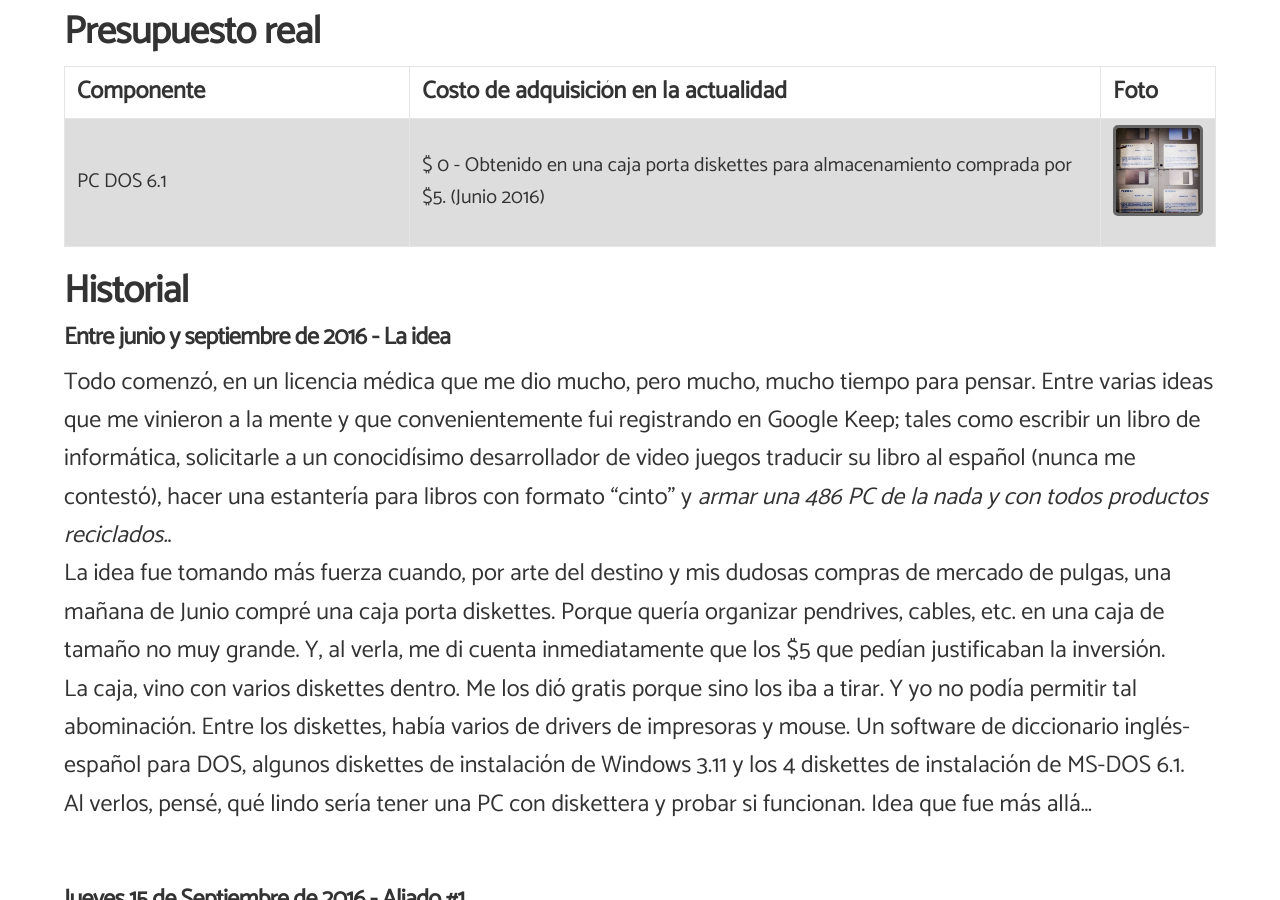
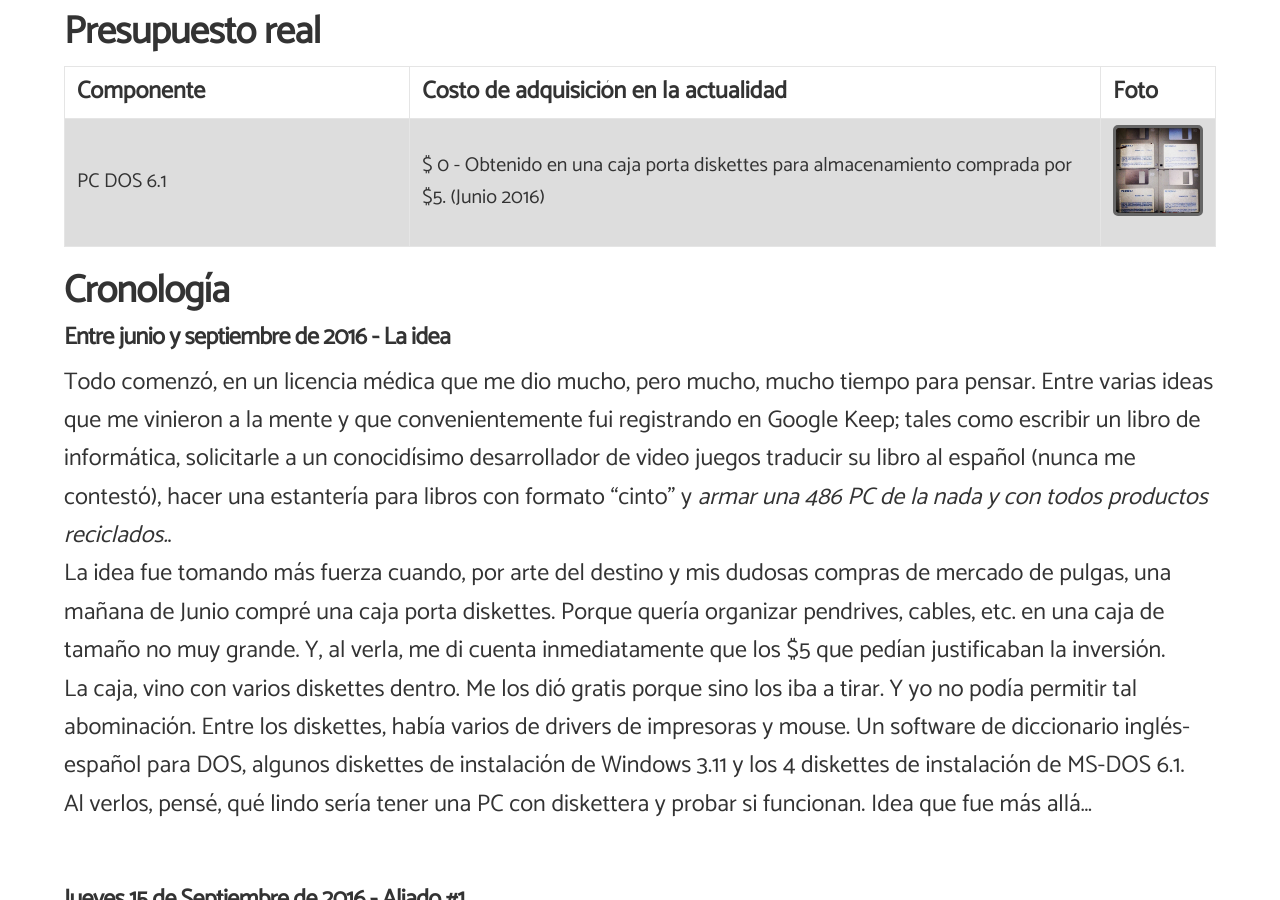
Before and after one commit to angelsimon/angelsimon.github.io, a Jekyll site: the page built from _posts/2016-10-03-armar-una-486-en-2016.md, in a window 1280 px wide and 900 px high, scrolled down 1218 px. Built offline with Jekyll 4.4.1, drawn with Linux system fonts in a browser that asks for light colours; nearby versions of some CDN libraries; comment, search, counter and statistics services are not loaded.

Commit message:
Update 2016-10-03-armar-una-486-en-2016.md

```diff
--- a/_posts/2016-10-03-armar-una-486-en-2016.md
+++ b/_posts/2016-10-03-armar-una-486-en-2016.md
@@ -52,7 +52,7 @@ de distintas máquinas que la gente deshace. A esto se le suma un bonus track. G
 </tr>
 </table>
 
-<h2>Historial</h2>
+<h2>Cronología</h2>
 
 <h4>Entre junio y septiembre de 2016 - La idea</h4>
 Todo comenzó, en un licencia médica que me dio mucho, pero mucho, mucho tiempo para pensar. Entre varias ideas que me vinieron a la mente y que convenientemente fui registrando en Google Keep; tales como escribir un libro de informática, solicitarle a un conocidísimo desarrollador de video juegos traducir su libro al español (nunca me contestó), hacer una estantería para libros con formato "cinto" y <i>armar una 486 PC de la nada y con todos productos reciclados.</i>. <br>
```
